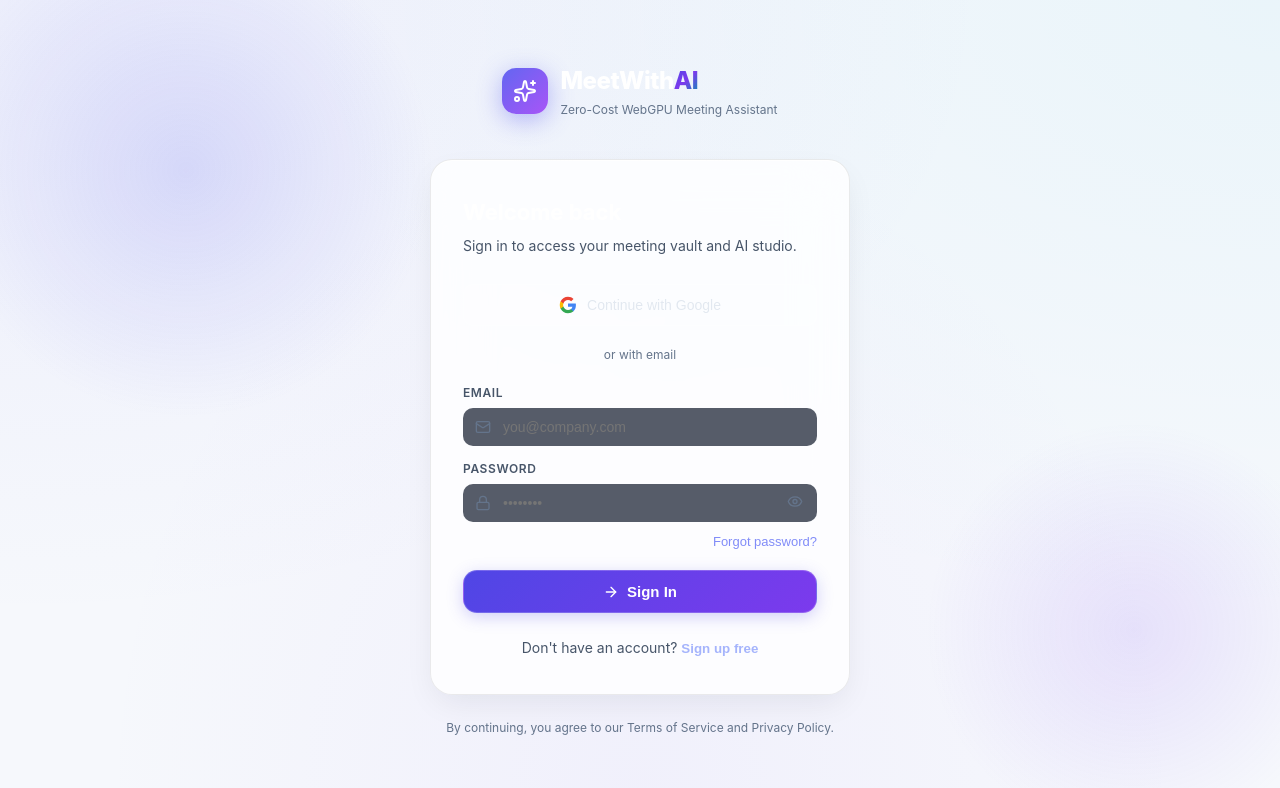
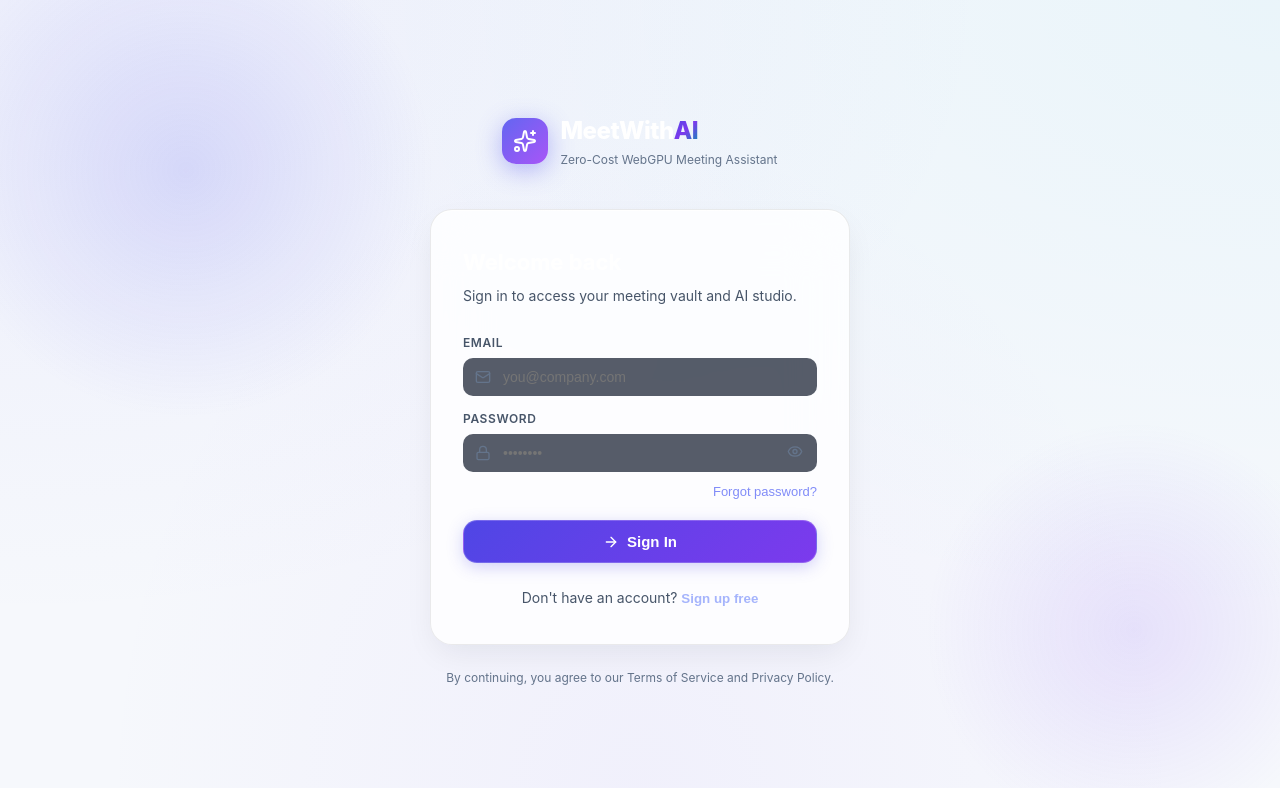
Before and after one commit to youhao015/meet_with_ai, a React (Vite) app: page / in a window 1280 px wide. Shown: the top 788 px of the page. Built offline with nearby package versions, Linux system fonts and the light colour scheme; no server answers.

Commit message:
fix(auth): remove google sign-in and set email confirmation redirect URL to origin

```diff
--- a/src/components/AuthPage.tsx
+++ b/src/components/AuthPage.tsx
@@ -1,20 +1,8 @@
 import { useState } from 'react';
 import { Mail, Lock, User, Eye, EyeOff, Sparkles, ArrowRight, RefreshCw } from 'lucide-react';
-import { signInWithEmail, signUpWithEmail, signInWithGoogle, sendPasswordReset } from '../services/auth';
+import { signInWithEmail, signUpWithEmail, sendPasswordReset } from '../services/auth';
 
 type AuthMode = 'login' | 'signup' | 'reset';
-
-interface GoogleIconProps { size?: number }
-function GoogleIcon({ size = 18 }: GoogleIconProps) {
-  return (
-    <svg width={size} height={size} viewBox="0 0 24 24" fill="none">
-      <path d="M22.56 12.25c0-.78-.07-1.53-.2-2.25H12v4.26h5.92c-.26 1.37-1.04 2.53-2.21 3.31v2.77h3.57c2.08-1.92 3.28-4.74 3.28-8.09z" fill="#4285F4"/>
-      <path d="M12 23c2.97 0 5.46-.98 7.28-2.66l-3.57-2.77c-.98.66-2.23 1.06-3.71 1.06-2.86 0-5.29-1.93-6.16-4.53H2.18v2.84C3.99 20.53 7.7 23 12 23z" fill="#34A853"/>
-      <path d="M5.84 14.09c-.22-.66-.35-1.36-.35-2.09s.13-1.43.35-2.09V7.07H2.18C1.43 8.55 1 10.22 1 12s.43 3.45 1.18 4.93l2.85-2.22.81-.62z" fill="#FBBC05"/>
-      <path d="M12 5.38c1.62 0 3.06.56 4.21 1.64l3.15-3.15C17.45 2.09 14.97 1 12 1 7.7 1 3.99 3.47 2.18 7.07l3.66 2.84c.87-2.6 3.3-4.53 6.16-4.53z" fill="#EA4335"/>
-    </svg>
-  );
-}
 
 export function AuthPage() {
   const [mode, setMode] = useState<AuthMode>('login');
@@ -58,14 +46,6 @@
     } finally {
       setIsLoading(false);
     }
-  };
-
-  const handleGoogle = async () => {
-    reset();
-    setIsLoading(true);
-    const { error } = await signInWithGoogle();
-    if (error) { setError(error); setIsLoading(false); }
-    // On success Supabase redirects; loading stays until redirect
   };
 
   return (
@@ -117,42 +97,7 @@
           </p>
         </div>
 
-        {/* Google Sign-In — only for login & signup */}
-        {mode !== 'reset' && (
-          <button
-            onClick={handleGoogle}
-            disabled={isLoading}
-            style={{
-              width: '100%',
-              display: 'flex',
-              alignItems: 'center',
-              justifyContent: 'center',
-              gap: '10px',
-              padding: '11px 16px',
-              borderRadius: '10px',
-              border: '1px solid rgba(255,255,255,0.15)',
-              background: 'rgba(255,255,255,0.06)',
-              color: '#e2e8f0',
-              fontSize: '14px',
-              fontWeight: 500,
-              cursor: 'pointer',
-              marginBottom: '20px',
-              transition: 'background 0.2s'
-            }}
-          >
-            <GoogleIcon size={18} />
-            Continue with Google
-          </button>
-        )}
 
-        {/* Divider */}
-        {mode !== 'reset' && (
-          <div style={{ display: 'flex', alignItems: 'center', gap: '12px', marginBottom: '20px' }}>
-            <div style={{ flex: 1, height: '1px', background: 'var(--border-subtle)' }} />
-            <span style={{ fontSize: '12px', color: 'var(--text-muted)' }}>or with email</span>
-            <div style={{ flex: 1, height: '1px', background: 'var(--border-subtle)' }} />
-          </div>
-        )}
 
         {/* Form */}
         <form onSubmit={handleSubmit} style={{ display: 'flex', flexDirection: 'column', gap: '14px' }}>
--- a/src/services/auth.ts
+++ b/src/services/auth.ts
@@ -18,7 +18,8 @@
     email,
     password,
     options: {
-      data: { full_name: fullName }
+      data: { full_name: fullName },
+      emailRedirectTo: typeof window !== 'undefined' ? `${window.location.origin}` : undefined
     }
   });
 
@@ -46,18 +47,6 @@
   return { user: data.user, error: null };
 }
 
-/** Sign in with Google OAuth (popup) */
-export async function signInWithGoogle(): Promise<{ error: string | null }> {
-  const { error } = await supabase.auth.signInWithOAuth({
-    provider: 'google',
-    options: {
-      redirectTo: `${window.location.origin}/auth/callback`,
-      queryParams: { access_type: 'offline', prompt: 'consent' }
-    }
-  });
-  return { error: error?.message || null };
-}
-
 /** Sign out */
 export async function signOut(): Promise<void> {
   await supabase.auth.signOut();
@@ -66,7 +55,7 @@
 /** Send password reset email */
 export async function sendPasswordReset(email: string): Promise<{ error: string | null }> {
   const { error } = await supabase.auth.resetPasswordForEmail(email, {
-    redirectTo: `${window.location.origin}/auth/callback?next=/reset-password`
+    redirectTo: typeof window !== 'undefined' ? `${window.location.origin}` : undefined
   });
   return { error: error?.message || null };
 }
```
